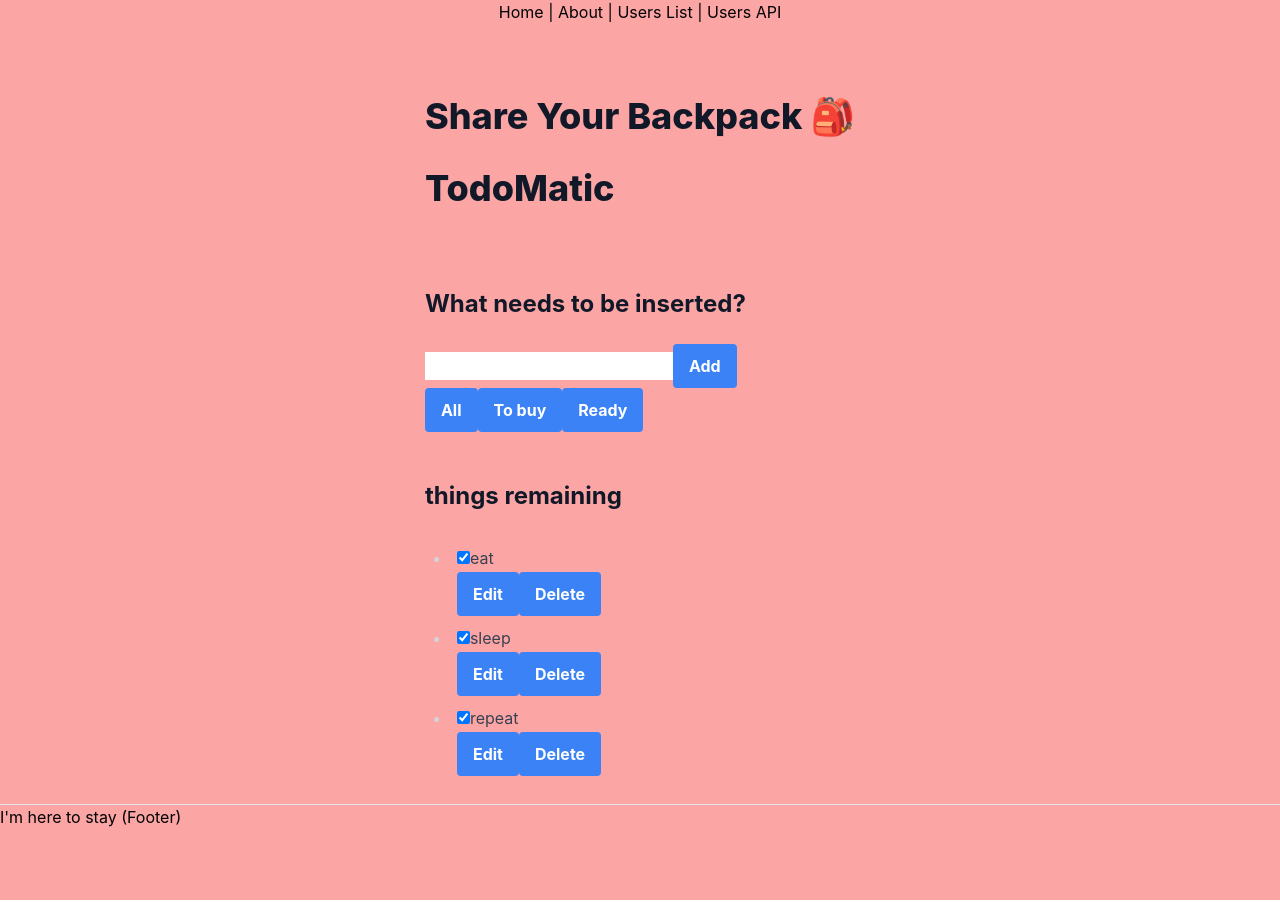
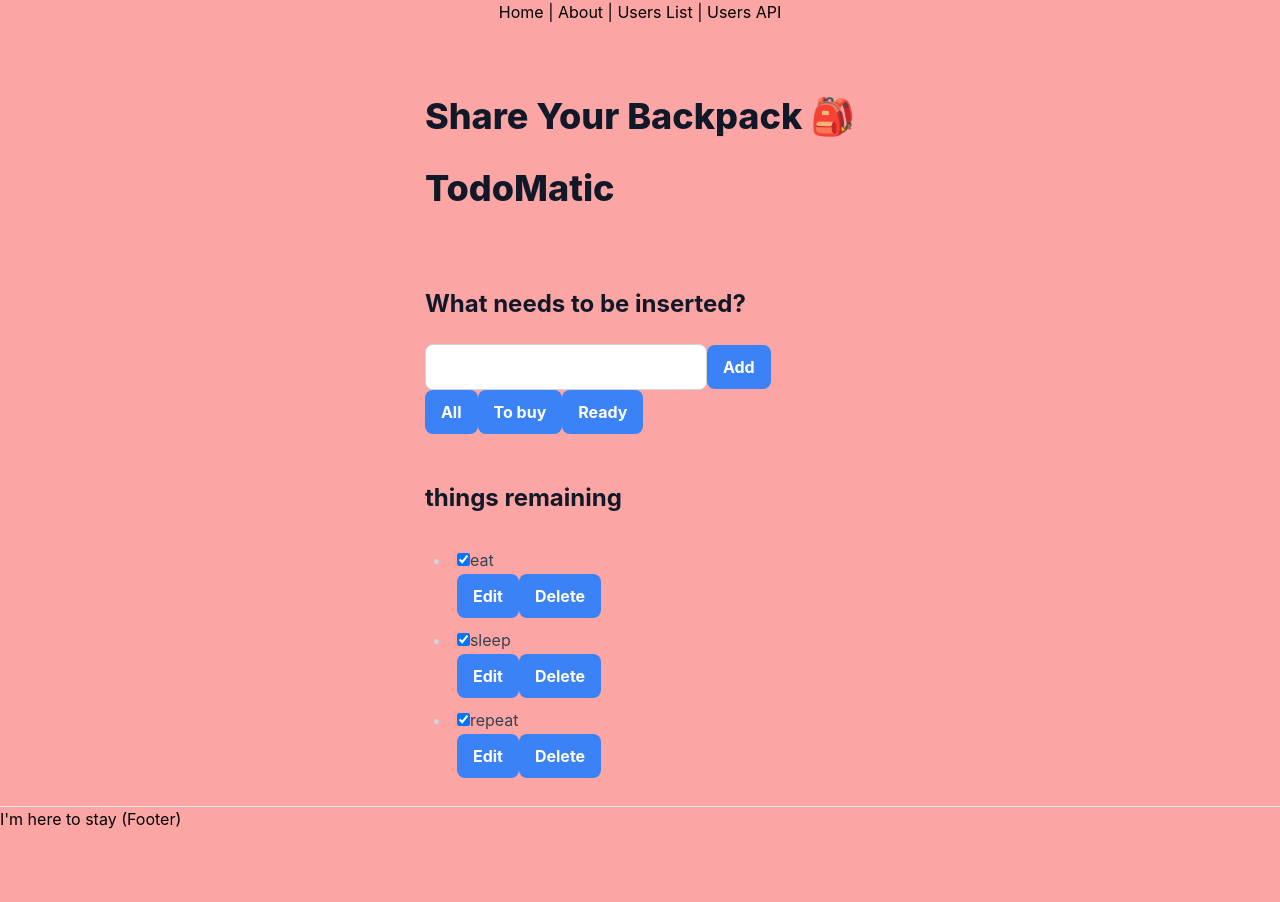
Before and after one commit to tomashco/share-your-backpack, a Next.js app: page / in a window 1280 px wide. Built offline with nearby package versions, Linux system fonts and the light colour scheme.

Commit message:
feat: :lipstick: addition of Input and InputAddItem components

```diff
--- a/components/AddNewBackpack.tsx
+++ b/components/AddNewBackpack.tsx
@@ -1,5 +1,6 @@
 import * as React from 'react';
 import Button from './atoms/Button';
+import InputAddItem from './molecules/InputAddItem';
 
 function AddItem() {
   const handleSubmit = () => null;
@@ -9,12 +10,7 @@ function AddItem() {
       <h2>
         What needs to be inserted?
       </h2>
-      <input
-        type="text"
-        id="new-todo-input"
-        name="text"
-      />
-      <Button text="Add" onSubmit={handleSubmit} />
+      <InputAddItem handleSubmit={handleSubmit} inputId="new-todo-input" buttonText="Add" />
     </form>
   );
 }
--- a/components/atoms/Button/index.tsx
+++ b/components/atoms/Button/index.tsx
@@ -7,7 +7,7 @@ type Props = {
 
 function Button({ text, onSubmit }: Props) {
   return (
-    <button type="button" onSubmit={onSubmit} className="bg-blue-500 hover:bg-blue-700 text-white font-bold py-2 px-4 rounded">
+    <button type="button" onSubmit={onSubmit} className="bg-blue-500 hover:bg-blue-700 text-white font-bold py-2 px-4 rounded-lg">
       {text}
     </button>
   );
--- a/components/atoms/Input/index.tsx
+++ b/components/atoms/Input/index.tsx
@@ -1,11 +1,24 @@
 import * as React from 'react';
 
 export type InputProps = {
-  prop: any
+  type: string
+  inputId: string
+  name: string
+  required: boolean
   }
 
-function Input({ prop }: InputProps) {
-  return null;
+function Input({
+  type, inputId, name, required,
+}: InputProps) {
+  return (
+    <input
+      className="border border-gray-300 rounded-lg py-2 px-4"
+      type={type}
+      id={inputId}
+      name={name}
+      required={required}
+    />
+  );
 }
 
 export default Input;
--- /dev/null
+++ b/components/molecules/InputAddItem/index.tsx
@@ -0,0 +1,20 @@
+import * as React from 'react';
+import Button from '../../atoms/Button';
+import Input from '../../atoms/Input';
+
+export type InputAddItemProps = {
+  handleSubmit?: (event: React.FormEvent<HTMLButtonElement>) => void
+  inputId: string
+  buttonText: string
+  }
+
+function InputAddItem({ handleSubmit, inputId, buttonText }: InputAddItemProps) {
+  return (
+    <div className="">
+      <Input type="text" inputId={inputId} name="addItem" required />
+      <Button text={buttonText} onSubmit={handleSubmit} />
+    </div>
+  );
+}
+
+export default InputAddItem;
```
Also changed, not shown: 1 other file (tests, documents, lock files or other folders).
